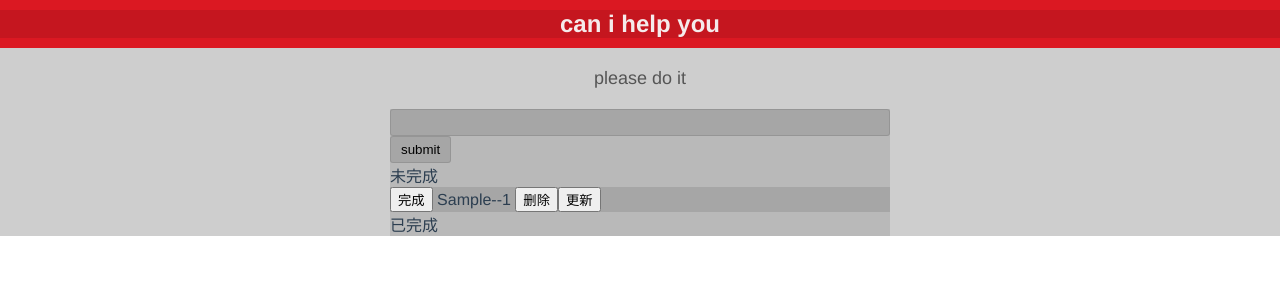
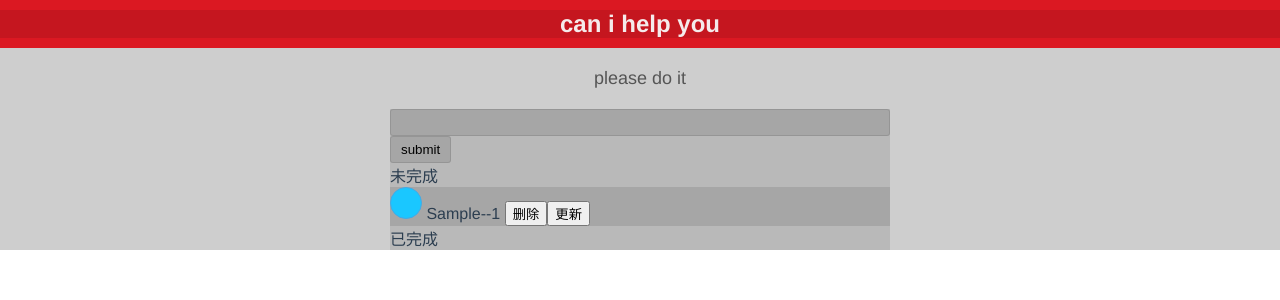
Before and after one commit to BLOODMAGEBURT/todo-css, a Vue app: page /#/todo in a window 1280 px wide. Both pictures are taken after typing "Sample" into the empty fields and a click on the button "submit". Shown: the top 300 px of the page. Built offline with nearby package versions, Linux system fonts and the light colour scheme.

Commit message:
toggle-completed css

```diff
--- a/src/components/TaskItem.vue
+++ b/src/components/TaskItem.vue
@@ -1,6 +1,6 @@
 <template>
   <div class="task-item">
-    <button @click="toggle(todoItem.id)">完成</button>
+    <div @click="toggle(todoItem.id)" :class="[ todoItem.completed ? 'completed' : 'toggle-complete' ]"></div>
     {{todoItem.title}}--{{ todoItem.id }}
     <button @click="remove(todoItem.id)">删除</button>
     <button @click="setCurrent(todoItem)">更新</button>
@@ -26,5 +26,26 @@ export default {
 </script>
 
 <style scoped>
-
+  .toggle-complete, .completed {
+    width: 30px;
+    height: 30px;
+    border: 1px solid;
+    border-radius: 50%;
+    display: inline-block;
+  }
+  .toggle-complete {
+    border-color: #46a9e4;
+    background: #1ac7ff;
+  }
+  .toggle-complete:hover {
+    background: #3e9bd2;
+    border-color: #3587b7;
+  }
+  .completed {
+    border-color: #bbb;
+    background: #ccc;
+  }
+  .completed:hover {
+    background: #ddd;
+  }
 </style>
--- a/src/components/ToDo.vue
+++ b/src/components/ToDo.vue
@@ -164,13 +164,13 @@ window.ms = {
     max-width: 500px;
     margin: 0 auto;
   }
-  input, button {
-    display: inline-block;
+  input, button, textarea {
     border: 1px solid rgba(0,0,0,0.1);
     border-radius: 3px;
     padding: 5px 10px;
   }
   input {
+    display: block;
     width: 100%;
   }
 </style>
```
